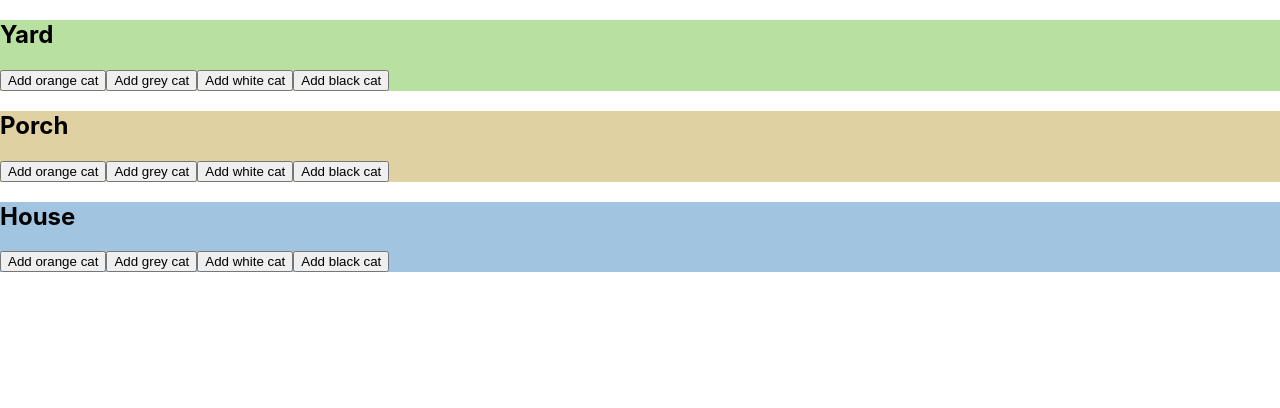
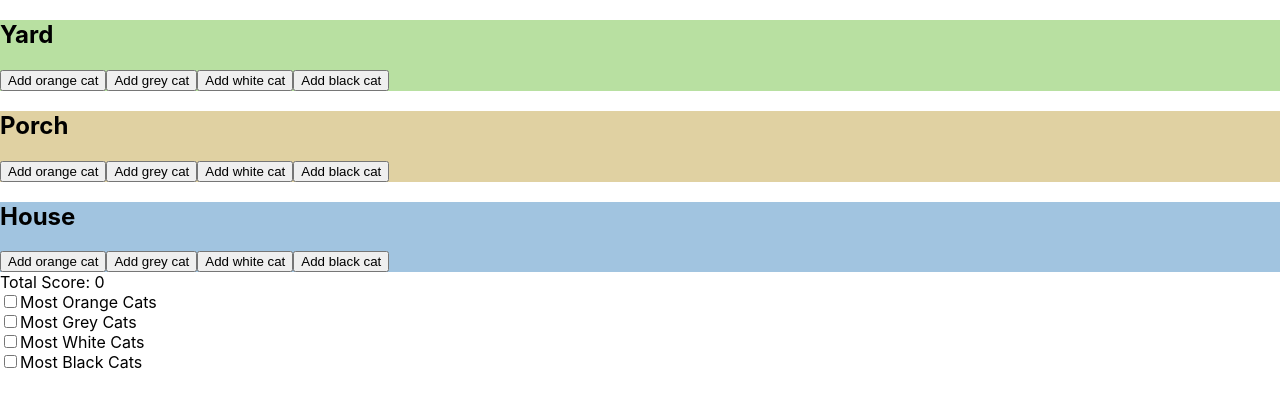
Before and after one commit to MERN-ing-the-midnight-oil/here-kitty-kitty-score-calculator, a React (Create React App) app: page / in a window 1280 px wide. Shown: the top 408 px of the page. Built offline with nearby package versions, Linux system fonts and the light colour scheme.

Commit message:
added calculator

```diff
--- a/src/App.js
+++ b/src/App.js
@@ -1,5 +1,4 @@
-// The main component that renders the overall layout and holds the state for the number and color of cats in each zone.
-
+// App.js
 import React, { useState } from "react";
 import Zone from "./Zone";
 
@@ -11,6 +10,12 @@ function App() {
 		house: { orange: 0, grey: 0, white: 0, black: 0 },
 	});
 
+	// State variables for checkboxes
+	const [hasMostOrangeCats, setHasMostOrangeCats] = useState(false);
+	const [hasMostGreyCats, setHasMostGreyCats] = useState(false);
+	const [hasMostWhiteCats, setHasMostWhiteCats] = useState(false);
+	const [hasMostBlackCats, setHasMostBlackCats] = useState(false);
+
 	// Function to increment cat count
 	const incrementCatCount = (zone, color) => {
 		setCats((prevCats) => ({
@@ -20,6 +25,44 @@ function App() {
 				[color]: prevCats[zone][color] + 1,
 			},
 		}));
+	};
+
+	// Function to calculate total score
+	const calculateTotalScore = () => {
+		// Calculate score based on cats in house and porch
+		let score =
+			cats.house.orange * 5 +
+			cats.house.grey * 5 +
+			cats.house.white * 5 +
+			cats.house.black * 5 +
+			cats.porch.orange * 3 +
+			cats.porch.grey * 3 +
+			cats.porch.white * 3 +
+			cats.porch.black * 3;
+
+		// Add 5 points for 5 or more cats of the same color
+		Object.values(cats).forEach((zone) => {
+			Object.values(zone).forEach((count) => {
+				if (count >= 5) score += 5;
+			});
+		});
+
+		// Add 5 points for 1 cat of each color
+		if (
+			Object.values(cats.yard).every((count) => count > 0) ||
+			Object.values(cats.porch).every((count) => count > 0) ||
+			Object.values(cats.house).every((count) => count > 0)
+		) {
+			score += 5;
+		}
+
+		// Add points for having the most cats of each color
+		score += hasMostOrangeCats ? 3 : 0;
+		score += hasMostGreyCats ? 3 : 0;
+		score += hasMostWhiteCats ? 3 : 0;
+		score += hasMostBlackCats ? 3 : 0;
+
+		return score;
 	};
 
 	return (
@@ -39,6 +82,40 @@ function App() {
 				cats={cats.house}
 				incrementCatCount={incrementCatCount}
 			/>
+			<div>Total Score: {calculateTotalScore()}</div>
+
+			<div>
+				<input
+					type="checkbox"
+					checked={hasMostOrangeCats}
+					onChange={(e) => setHasMostOrangeCats(e.target.checked)}
+				/>
+				Most Orange Cats
+			</div>
+			<div>
+				<input
+					type="checkbox"
+					checked={hasMostGreyCats}
+					onChange={(e) => setHasMostGreyCats(e.target.checked)}
+				/>
+				Most Grey Cats
+			</div>
+			<div>
+				<input
+					type="checkbox"
+					checked={hasMostWhiteCats}
+					onChange={(e) => setHasMostWhiteCats(e.target.checked)}
+				/>
+				Most White Cats
+			</div>
+			<div>
+				<input
+					type="checkbox"
+					checked={hasMostBlackCats}
+					onChange={(e) => setHasMostBlackCats(e.target.checked)}
+				/>
+				Most Black Cats
+			</div>
 		</div>
 	);
 }
--- a/src/Zone.js
+++ b/src/Zone.js
@@ -1,4 +1,5 @@
 import React from "react";
+import { useState } from "react";
 import ColorButton from "./ColorButton";
 import { FontAwesomeIcon } from "@fortawesome/react-fontawesome";
 import { faCat } from "@fortawesome/free-solid-svg-icons";
```
